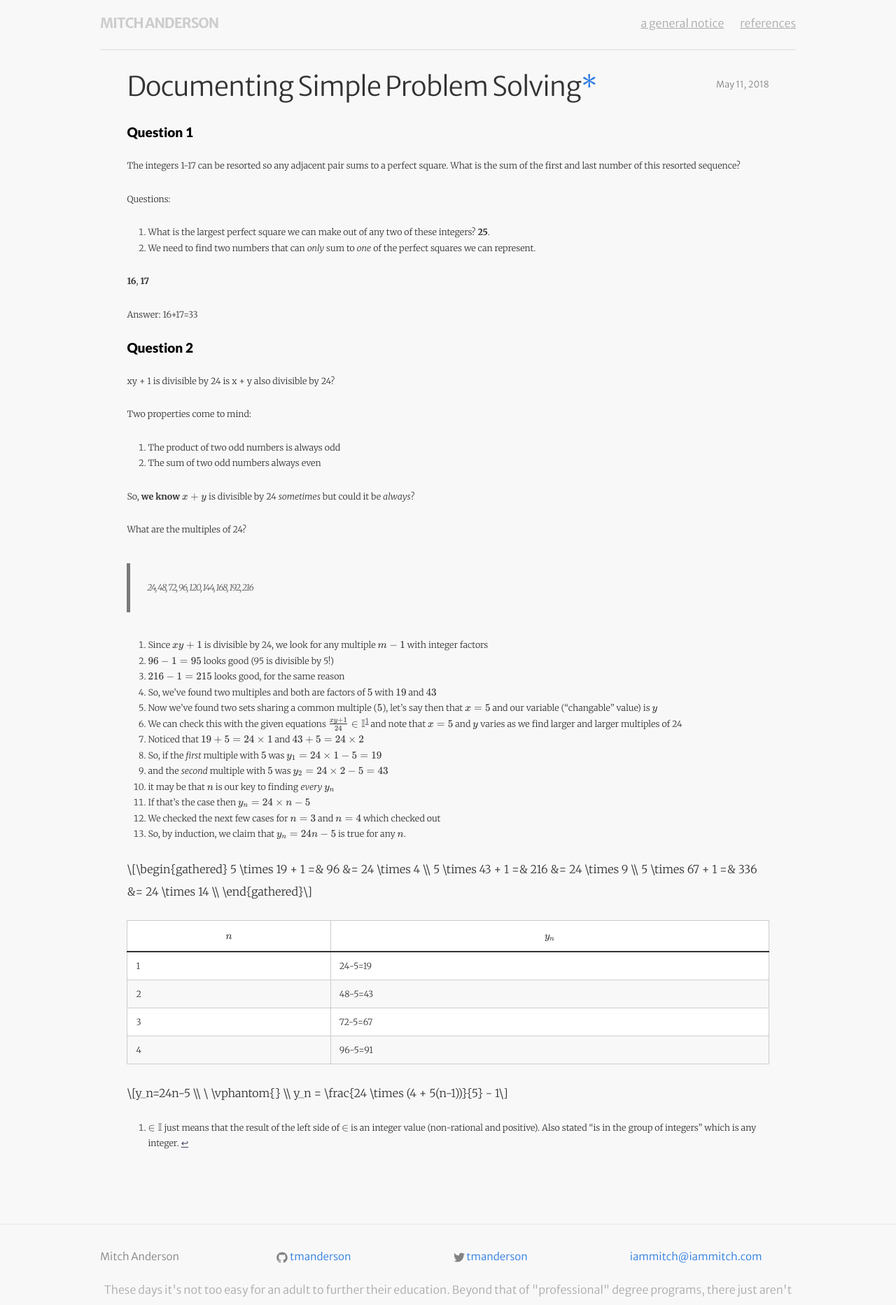
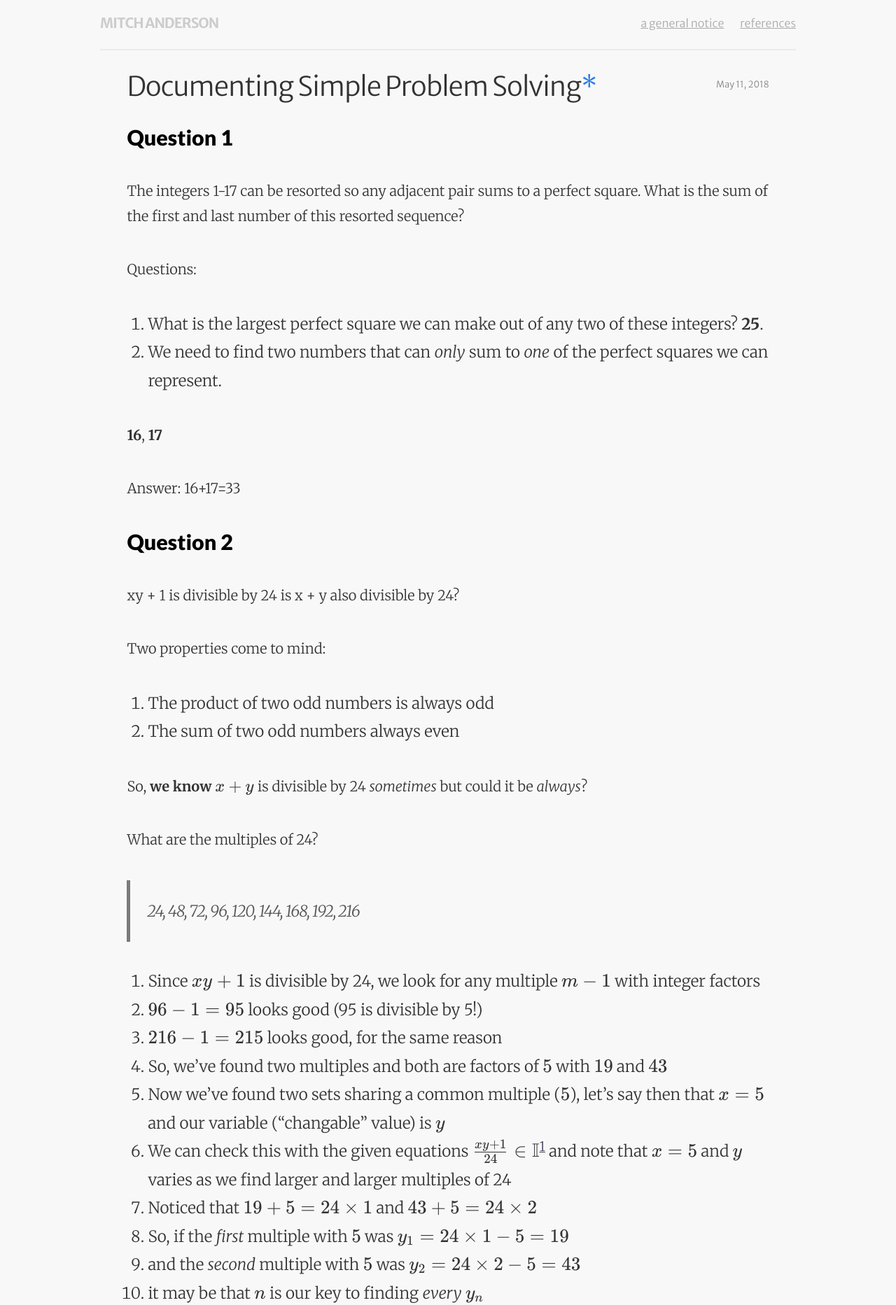
Before and after one commit to tmanderson/tmanderson.github.io, a Jekyll site: the page built from _posts/2018-05-11-documenting-simple-problem-solving.markdown, in a window 1280 px wide. Shown: the top 1865 px of the page at 70% size. Built offline with Jekyll 4.4.1, drawn with Linux system fonts in a browser that asks for light colours; nearby versions of some CDN libraries; our own code applies the rules of GitHub Pages for plain Markdown files.

Commit message:
Update _posts.scss

```diff
--- a/_sass/_posts.scss
+++ b/_sass/_posts.scss
@@ -311,20 +311,20 @@ article {
   h1,
   .h1,
   .f1 {
-    font-size: 2rem;
-    line-height: 2.5rem;
+    font-size: 2em;
+    line-height: 2.5em;
   }
   h2,
   .h2,
   .f2 {
-    font-size: 1.5rem;
-    line-height: 2rem;
+    font-size: 1.5em;
+    line-height: 2em;
   }
   h3,
   .h3,
   .f3 {
-    font-size: 1.25rem;
-    line-height: 1.5rem;
+    font-size: 1.25em;
+    line-height: 1.5em;
   }
   p,
   .p,
@@ -338,12 +338,12 @@ article {
   pre[cid],
   div[cid],
   #typora-source {
-    font-size: 1.125rem;
-    line-height: 1.5rem;
+    font-size: 1.125em;
+    line-height: 1.5em;
   }
 
   h4 {
-    font-size: 1.13rem;
+    font-size: 1.13em;
   }
 
   img {
@@ -353,7 +353,7 @@ article {
 
   table {
     width: 100%;
-    font-size: 1.125rem;
+    font-size: 1.125em;
   }
 
   table > thead > tr > th,
@@ -400,7 +400,7 @@ article {
     color: #7a7a7a;
     padding: 1.125em;
     margin-bottom: 0.88em;
-    font-size: 1rem;
+    font-size: 1em;
     border: 1px solid #7a7a7a;
   }
 
@@ -416,7 +416,7 @@ article {
   }
 
   blockquote footer {
-    font-size: .85rem;
+    font-size: .85em;
     font-style: normal;
     background-color: #fff;
     color: #7a7a7a;
@@ -444,19 +444,19 @@ article {
   @media screen and (min-width: 48em) {
     .h1,
     h1 {
-      font-size: 3.250rem;
+      font-size: 3.250em;
     }
     .h2,
     h2 {
-      font-size: 2.298rem;
+      font-size: 2.298em;
     }
     .h3,
     h3 {
-      font-size: 1.625rem;
+      font-size: 1.625em;
     }
     .h4,
     h4 {
-      font-size: 1.3rem;
+      font-size: 1.3em;
     }
     #write>h4.md-focus:before,
     #write>h5.md-focus:before,
@@ -466,52 +466,52 @@ article {
     .p,
     p,
     li {
-      font-size: 1.25rem;
+      font-size: 1.25em;
       line-height: 1.8;
     }
     table {
-      font-size: 1.25rem;
+      font-size: 1.25em;
     }
   }
   @media (max-width: 48em) {
     blockquote {
-      margin-left: 1rem;
+      margin-left: 1em;
       margin-right: 0;
       padding: 0.5em;
     }
     .h1,
     h1 {
-      font-size: 2.827rem;
+      font-size: 2.827em;
     }
     .h2,
     h2 {
-      font-size: 1.999rem;
+      font-size: 1.999em;
     }
     .h3,
     h3 {
-      font-size: 1.413rem;
+      font-size: 1.413em;
     }
     .h4,
     h4 {
-      font-size: 1.3rem;
+      font-size: 1.3em;
     }
   }
   @media screen and (min-width: 64em) {
     .h1,
     h1 {
-      font-size: 4.498rem;
+      font-size: 4.498em;
     }
     .h2,
     h2 {
-      font-size: 2.29rem;
+      font-size: 2.29em;
     }
     .h3,
     h3 {
-      font-size: 1.9rem;
+      font-size: 1.9em;
     }
     .h4,
     h4 {
-      font-size: 1.591rem;
+      font-size: 1.591em;
     }
     #write>h4.md-focus:before{
       top:4px;
```
